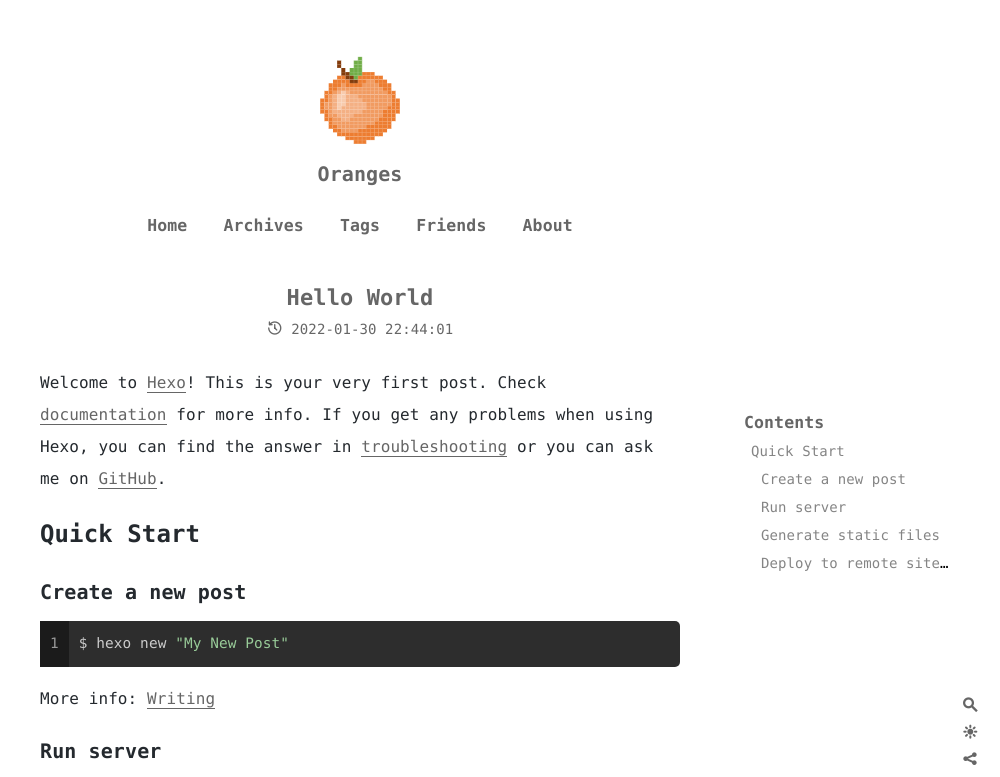
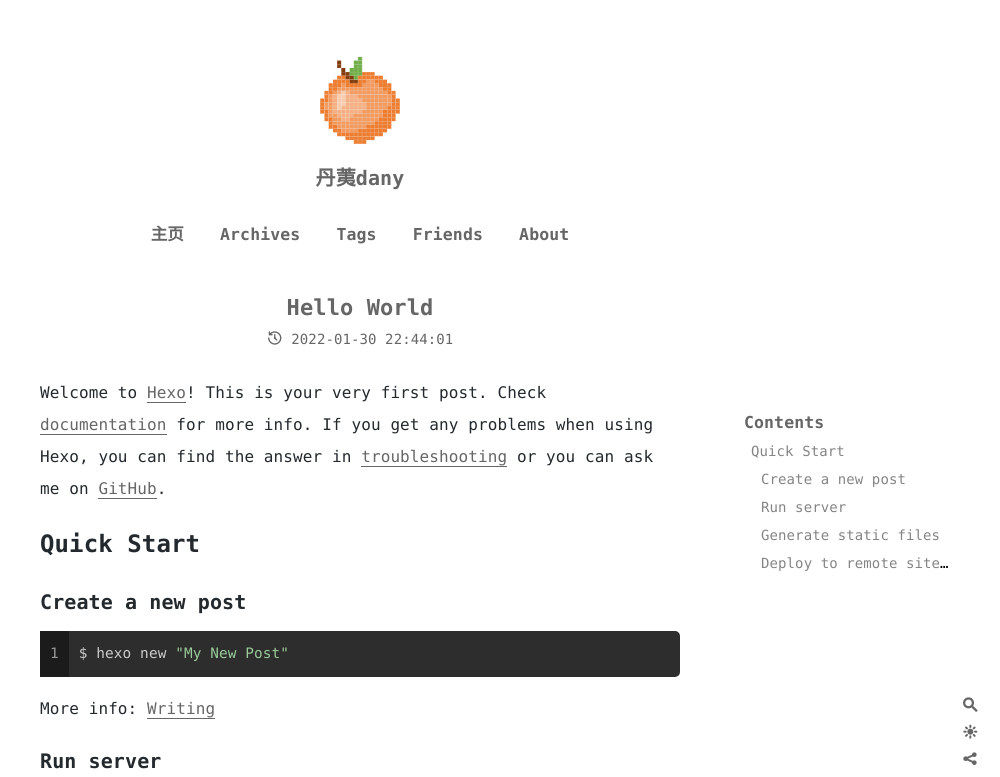
Before and after one commit to danydddd/danydddd.github.io, a plain HTML site: page 2022/01/30/hello-world/index.html in a window 1280 px wide. Shown: the top 777 px of the page, without its empty margins (280-1280 px from the left). Drawn offline with nearby package versions, Linux system fonts and the light colour scheme.

Commit message:
Site updated: 2022-01-31 11:45:55

```diff
--- a/2022/01/30/hello-world/index.html
+++ b/2022/01/30/hello-world/index.html
@@ -70,13 +70,13 @@
         <img src="/images/avatar.png" alt="">
 
     </a>
-    <div class="nickname"><a href="/">Oranges</a></div>
+    <div class="nickname"><a href="/">丹荑dany</a></div>
   </div>
   <div class="navbar">
     <ul>
 
         <li class="nav-item" data-path="/">
-          <a href="/">Home</a>
+          <a href="/">主页</a>
         </li>
 
         <li class="nav-item" data-path="/archives/">
```
Also changed, not shown: archives/2022/01/index.html (+2 -2 lines), archives/2022/index.html (+2 -2 lines), archives/index.html (+2 -2 lines), index.html (+2 -2 lines), 1 other file.
